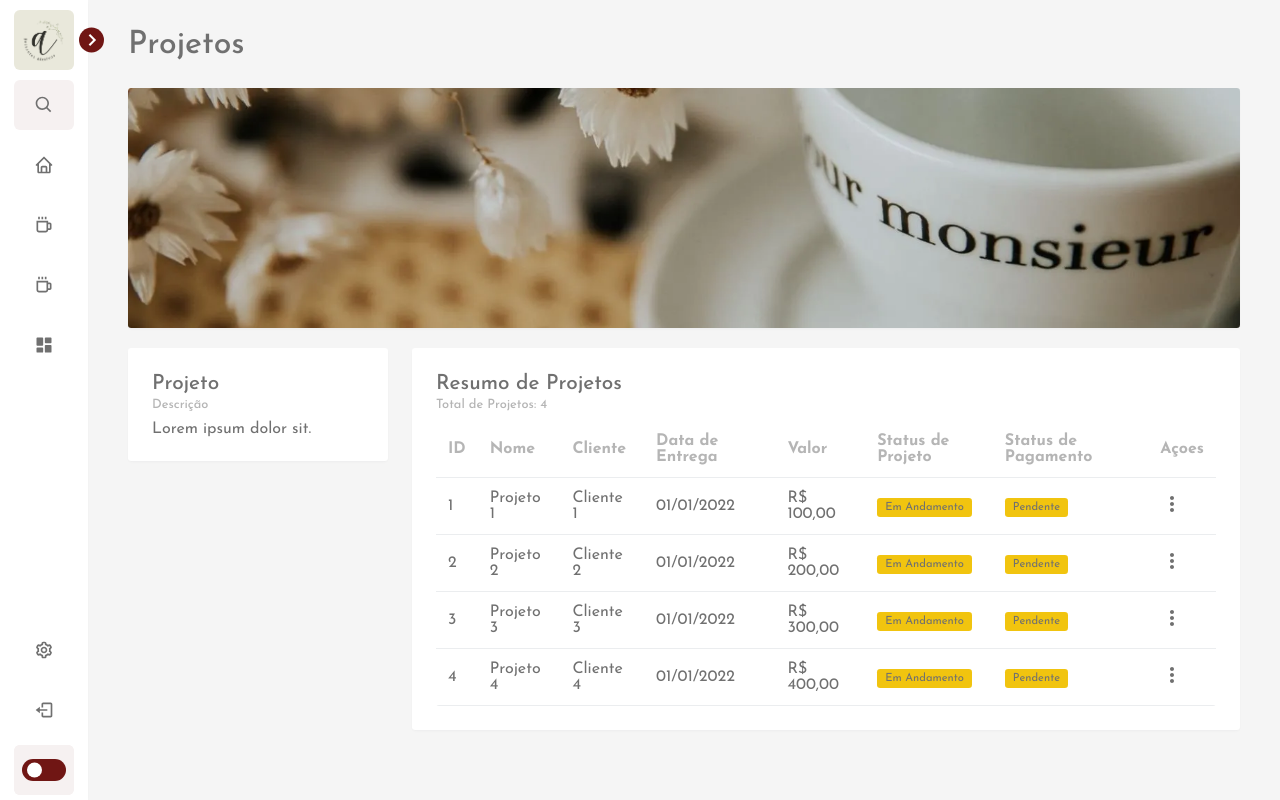
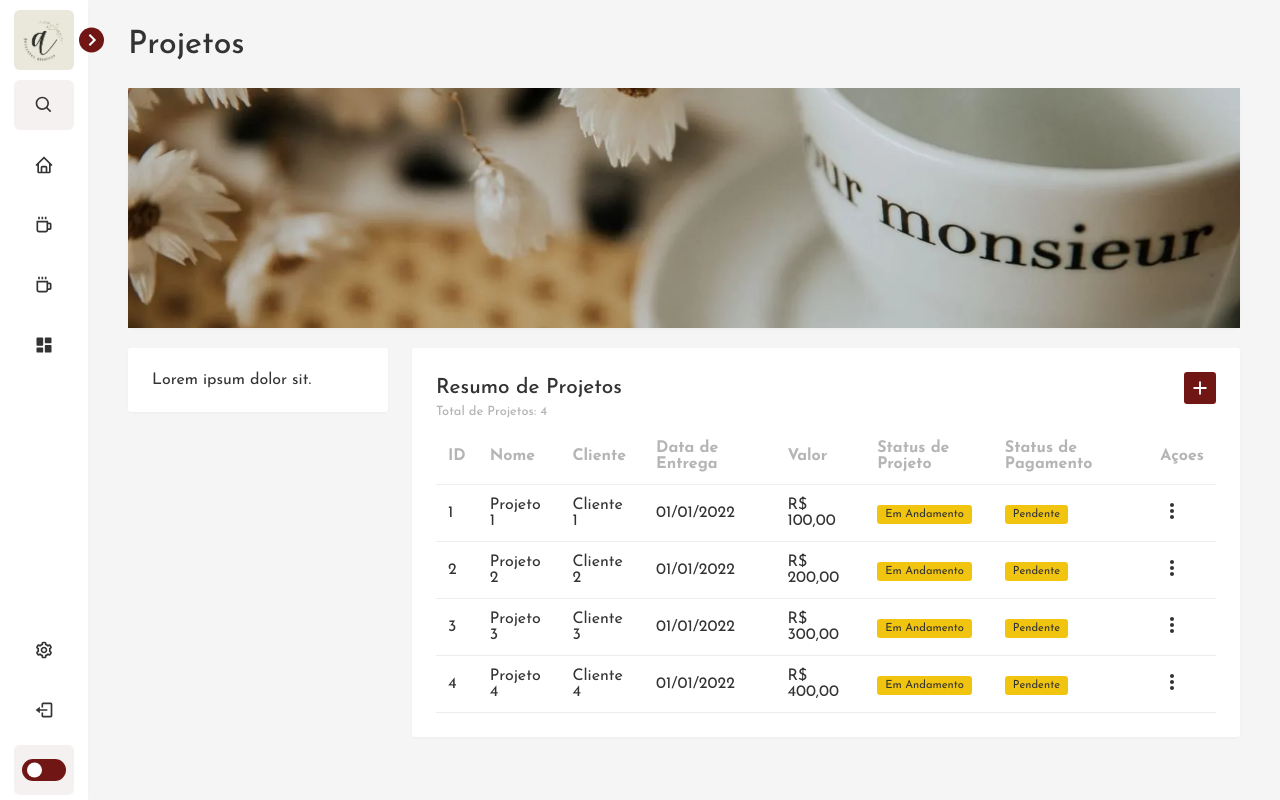
Before and after one commit to wevertonbruno/artesania, a React (Create React App) app: page /projects in a window 1280 px wide. Built offline with nearby package versions, Linux system fonts and the light colour scheme.

Commit message:
refactor: Fixed dot menu, add new project

```diff
--- a/src/components/button/styled.ts
+++ b/src/components/button/styled.ts
@@ -92,7 +92,8 @@
     padding: ${(props) => (props.padding ? props.padding + "rem" : ".3rem")};
   }
 
-  border-radius: ${(props) => (props.radius ? props.radius : "50%")};
+  border-radius: ${(props) =>
+    props.radius ? props.radius : "var(--default-radius)"};
 `;
 
 export const PlusIcon = styled(BiPlus)``;
--- a/src/components/card/index.tsx
+++ b/src/components/card/index.tsx
@@ -18,6 +18,18 @@
   return <Styled.Header {...props}>{children}</Styled.Header>;
 };
 
+export const CardTitle = ({ children, ...props }: Props) => {
+  return <Styled.Title {...props}>{children}</Styled.Title>;
+};
+
+export const CardSubTitle = ({ children, ...props }: Props) => {
+  return (
+    <Styled.SubTitle className="text-disabled" {...props}>
+      {children}
+    </Styled.SubTitle>
+  );
+};
+
 export const CardBody = ({
   children,
   title,
@@ -27,10 +39,6 @@
 }: BodyProps) => {
   return (
     <Styled.Body {...props}>
-      {title && <Styled.Title>{title}</Styled.Title>}
-      {subtitle && (
-        <Styled.SubTitle className="text-disabled">{subtitle}</Styled.SubTitle>
-      )}
       {menu && <DotMenu options={menu.options} position={{ x: 1.5, y: 1.5 }} />}
       {children}
     </Styled.Body>
--- a/src/components/card/styled.ts
+++ b/src/components/card/styled.ts
@@ -10,7 +10,6 @@
   min-width: 0;
   position: relative;
   box-shadow: var(--box-shadow-default);
-  overflow: hidden;
 `;
 
 export const Body = styled.div`
--- a/src/components/dotmenu/index.tsx
+++ b/src/components/dotmenu/index.tsx
@@ -2,8 +2,9 @@
 import * as Styled from "./styled";
 import { useOutsideClick } from "../../hooks";
 import { MenuProps } from "dotmenu";
+import { IconMap } from "../myicons";
 
-function DotMenu({ options, position }: MenuProps) {
+function DotMenu({ options, riskOptions, position }: MenuProps) {
   const [open, setOpen] = useState<boolean>(false);
   const ref = useOutsideClick(() => {
     setOpen(false);
@@ -17,9 +18,18 @@
           <ul>
             {options.map((item) => (
               <li key={item.name} onClick={item.onClick}>
+                {IconMap.get(item.icon)}
                 {item.name}
               </li>
             ))}
+            {riskOptions && <hr className="risk-separator"></hr>}
+            {riskOptions &&
+              riskOptions.map((item) => (
+                <li className="risk" key={item.name} onClick={item.onClick}>
+                  {IconMap.get(item.icon)}
+                  {item.name}
+                </li>
+              ))}
           </ul>
         </Styled.Menu>
       </div>
--- a/src/components/dotmenu/styled.ts
+++ b/src/components/dotmenu/styled.ts
@@ -25,31 +25,41 @@
   position: absolute;
   right: 1.5rem;
   top: 0.25rem;
-  padding: 0.5rem;
+  padding: 0.3rem;
   border-radius: var(--default-radius);
   overflow: hidden;
   font-size: 0.875rem;
   z-index: 3;
-  background: var(--sidebar-color);
+  /* background: var(--sidebar-color); */
+  backdrop-filter: blur(100px);
   box-shadow: rgba(0, 0, 0, 0.1) 0rem 0.625rem 0.9375rem -0.1875rem,
     rgba(0, 0, 0, 0.05) 0rem 0.25rem 0.375rem -0.125rem;
 
   opacity: 0;
   transform: scale(0);
   transform-origin: 176px 0px;
-  transition: all 246ms cubic-bezier(0.4, 0, 0.2, 1) 0ms;
+  transition: opacity 0.2s ease, transform 0.4s ease;
 
   &.open {
+    transform: scale(1);
     opacity: 1;
-    transform: scale(1);
   }
 
   ul {
     list-style: none;
     position: relative;
     outline: 0;
+
+    hr {
+      margin: 4px 0px;
+      border-width: 0px 0px thin;
+      border-color: rgba(145, 158, 171, 0.2);
+      border-style: dashed;
+    }
+
     li {
       background-color: transparent;
+      white-space: nowrap;
       cursor: pointer;
       user-select: none;
       vertical-align: middle;
@@ -65,9 +75,21 @@
       min-width: 10rem;
       min-height: unset;
       padding: 0.2rem 0.6rem;
+      padding-right: 1rem;
       border-radius: var(--default-radius);
-      font-size: 0.7rem;
+      font-size: 0.875rem;
       transition: background-color 300ms ease 0s, color 300ms ease 0s;
+
+      &.risk {
+        color: var(--error-color);
+      }
+
+      svg {
+        width: 1.2rem;
+        height: 1.2rem;
+        margin-right: 1rem;
+        flex-shrink: 0;
+      }
 
       &:hover,
       &:focus {
--- /dev/null
+++ b/src/components/myicons/index.tsx
@@ -0,0 +1,25 @@
+import { Icon, MyIconsMap } from "my-icons";
+import {
+  BiCode,
+  BiCopy,
+  BiDownload,
+  BiEdit,
+  BiMinus,
+  BiPlus,
+  BiSearch,
+  BiShare,
+  BiSolidEyedropper,
+  BiTrash,
+} from "react-icons/bi";
+
+export const IconMap: MyIconsMap = new Map<Icon, JSX.Element>();
+IconMap.set("edit", <BiEdit />);
+IconMap.set("copy", <BiCopy />);
+IconMap.set("download", <BiDownload />);
+IconMap.set("search", <BiSearch />);
+IconMap.set("plus", <BiPlus />);
+IconMap.set("minus", <BiMinus />);
+IconMap.set("code", <BiCode />);
+IconMap.set("share", <BiShare />);
+IconMap.set("eye", <BiSolidEyedropper />);
+IconMap.set("trash", <BiTrash />);
--- a/src/components/table/index.tsx
+++ b/src/components/table/index.tsx
@@ -1,7 +1,7 @@
 import React from "react";
 import * as Styled from "./styled";
 import DotMenu from "../dotmenu";
-import { MenuProps } from "dotmenu";
+import { Icon } from "my-icons";
 
 interface ITableColumnDef {
   key: string;
@@ -20,6 +20,7 @@
 
 interface ITableRowAction {
   name: string;
+  icon: Icon;
   onClick: (row: ITableRow) => void;
 }
 
@@ -27,7 +28,10 @@
   id: string;
   columnsDef: ITableColumnDef[];
   rows: ITableRow[];
-  rowActions?: ITableRowAction[];
+  rowActions?: {
+    options: ITableRowAction[];
+    riskOptions?: ITableRowAction[];
+  };
   footer?: ITableFooter;
 }
 
@@ -55,8 +59,12 @@
                 {rowActions && (
                   <td>
                     <DotMenu
-                      options={rowActions.map((action) => ({
-                        name: action.name,
+                      riskOptions={rowActions.riskOptions?.map((action) => ({
+                        ...action,
+                        onClick: () => action.onClick(row),
+                      }))}
+                      options={rowActions.options.map((action) => ({
+                        ...action,
                         onClick: () => action.onClick(row),
                       }))}
                     />
--- a/src/components/table/styled.ts
+++ b/src/components/table/styled.ts
@@ -7,11 +7,8 @@
 export const Container = styled.div`
   background: var(--sidebar-color);
   border-radius: var(--default-radius);
-  overflow: hidden;
   width: 100%;
   .t_body {
-    overflow: auto;
-
     &::-webkit-scrollbar {
       width: 0.3rem;
       height: 0.3rem;
--- a/src/pages/projects/index.tsx
+++ b/src/pages/projects/index.tsx
@@ -1,6 +1,7 @@
 import MainSection from "../../components/main-section";
 import Table, { ITable, ITableRow } from "../../components/table";
-import { Card, CardBody } from "../../components/card";
+import { Card, CardBody, CardSubTitle, CardTitle } from "../../components/card";
+import Btn from "../../components/button";
 
 const projectTableData: ITable = {
   id: "projects",
@@ -41,14 +42,26 @@
       width: "auto",
     },
   ],
-  rowActions: [
+  rowActions: {
+    options: [
       {
         name: "Visualizar tarefas",
+        icon: "eye",
         onClick: (row: ITableRow) => {
           alert(row.id + row.name);
         },
       },
     ],
+    riskOptions: [
+      {
+        name: "Apagar Projeto",
+        icon: "trash",
+        onClick: (row: ITableRow) => {
+          alert(row.id + row.name);
+        },
+      },
+    ],
+  },
   rows: [
     {
       id: "1",
@@ -89,17 +102,6 @@
   ],
 };
 
-const menu = {
-  options: [
-    {
-      name: "Novo Projeto",
-      onClick: () => {
-        alert("Novo Projeto");
-      },
-    },
-  ],
-};
-
 function Projects() {
   return (
     <MainSection
@@ -120,10 +122,17 @@
         </div>
         <div className="col-xl-9">
           <Card className="mb-4">
-            <CardBody
-              title="Resumo de Projetos"
-              subtitle={"Total de Projetos: 4"}
+            <CardBody>
+              <CardTitle
+                style={{
+                  display: "flex",
+                  justifyContent: "space-between",
+                  alignItems: "center",
+                }}
               >
+                Resumo de Projetos <Btn.PlusButton title="Novo Projeto" />
+              </CardTitle>
+              <CardSubTitle>Total de Projetos: 4</CardSubTitle>
               <Table {...projectTableData} />
             </CardBody>
           </Card>
--- a/src/themes/light.ts
+++ b/src/themes/light.ts
@@ -8,7 +8,7 @@
     primaryColor: "#701614",
     primaryColorLight: "#f6f1f1",
     toggleColor: "#701614",
-    textColor: "#707070",
+    textColor: "#333",
     borderColor: "#ebedef",
     btn: {
       primary: "#701614",
--- a/src/types/dotmenu.d.ts
+++ b/src/types/dotmenu.d.ts
@@ -1,11 +1,15 @@
 declare module "dotmenu" {
+  import { Icon } from "my-icons";
+
   export interface MenuOptionProps {
     name: string;
+    icon: Icon;
     onClick: (data: ?any) => void;
   }
 
   export interface MenuProps {
     options: MenuOptionProps[];
+    riskOptions?: MenuOptionProps[];
     position?: {
       x: number;
       y: number;
```
Also changed, not shown: src/types/icons.d.ts (added, +29 -0 lines). Lines whose indentation alone changed are shown as unchanged.
